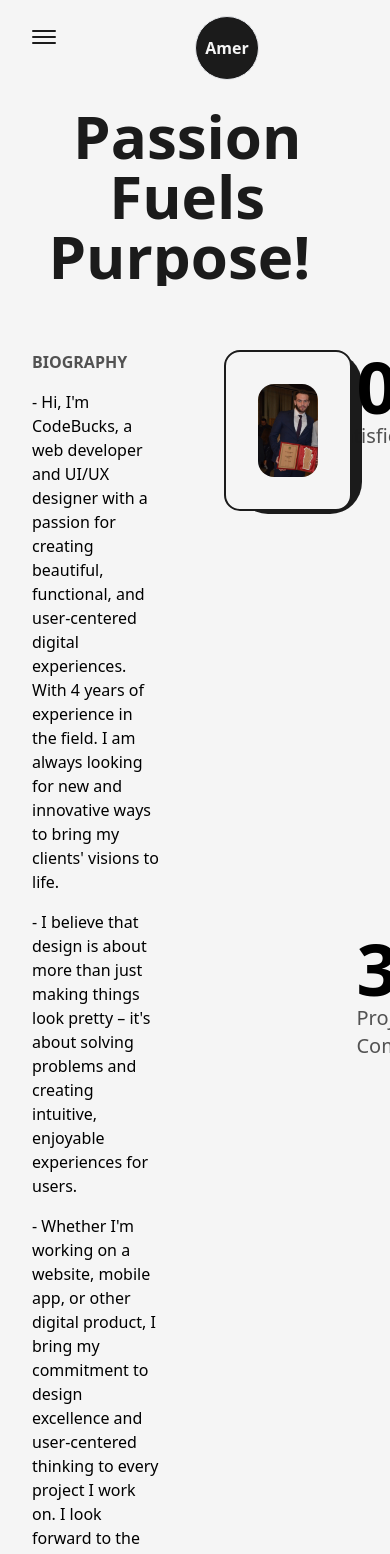
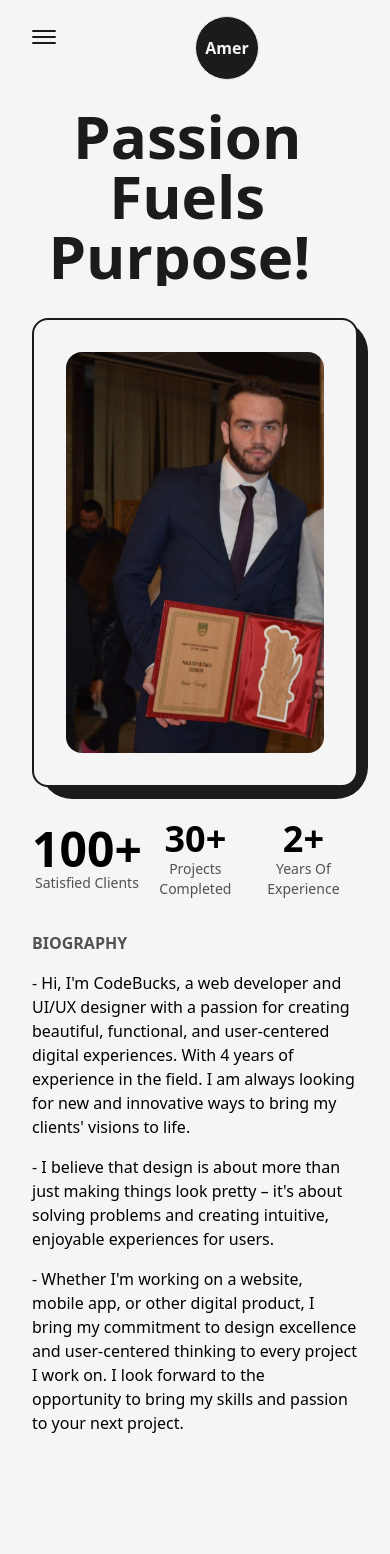
Before and after one commit to amerv97/Next.js-amervarajic-portfolio, a Next.js app in the folder Next.js-Developer-Portfolio-Starter-Code-main/: page /about in a window 390 px wide. Shown: the top 1554 px of the page. Built offline with nearby package versions, Linux system fonts and the light colour scheme.

Commit message:
finished about page everything before skill circle

```diff
--- a/Next.js-Developer-Portfolio-Starter-Code-main/src/pages/about.js
+++ b/Next.js-Developer-Portfolio-Starter-Code-main/src/pages/about.js
@@ -43,9 +43,12 @@ const about = () => {
       </Head>
       <main className="flex w-full flex-col items-center justify-center dark:text-light">
         <Layout className="pt-16">
-          <AnimatedText text="Passion Fuels Purpose! " className="mb-16" />
-          <div className="grid w-full grid-cols-8 gap-16 ">
-            <div className="col-span-3 flex flex-col items-start justify-start">
+          <AnimatedText
+            text="Passion Fuels Purpose! "
+            className="mb-16 lg:!text-7xl sm:!text-6xl xs:!text-4xl sm:mb-8"
+          />
+          <div className="grid w-full grid-cols-8 gap-16 sm:gap-8 ">
+            <div className="col-span-3 flex flex-col items-start justify-start xl:col-span-4 md:order-2 md:col-span-8">
               <h2 className="mb-4 tect-lg font-bold uppercase text-dark/75 dark:text-light/75 ">
                 Biography
               </h2>
@@ -70,7 +73,7 @@ const about = () => {
               </p>
             </div>
 
-            <div className="col-span-3 relative h-max rounded-2xl border-2 border-solid border-dark bg-light p-8 dark:bg-dark dark:border-light ">
+            <div className="col-span-3 relative h-max rounded-2xl border-2 border-solid border-dark bg-light p-8 dark:bg-dark dark:border-light xl:col-span-4 md:order-1 md:col-span-8">
               <div className="top-0 absolute -right-3 -z-10 w-[102%] h-[103%] rounded-[2rem] bg-dark dark:bg-light" />
               <Image
                 src={profilePic}
@@ -81,30 +84,30 @@ const about = () => {
               />
             </div>
 
-            <div className="col-span-2 flex flex-col justify-between items-end">
-              <div className="flex flex-col items-end justify-center">
-                <spam className="inline-block text-7xl font-bold">
+            <div className="col-span-2 flex flex-col justify-between items-end xl:col-span-8 xl:flex-row xl:items-center md:order-1">
+              <div className="flex flex-col items-end justify-center xl:items-center">
+                <spam className="inline-block text-7xl font-bold md:text-6xl sm:text-5xl">
                   <AnimatedNumbers value={100} />+
                 </spam>
-                <h2 className="text-xl font-medium capitalize text-dark/75 dark:text-light/75">
+                <h2 className="text-xl font-medium capitalize text-dark/75 dark:text-light/75 xl:text-center md:text-lg sm:text-base xs:text-sm">
                   satisfied clients
                 </h2>
               </div>
 
-              <div className="flex flex-col items-end justify-center">
-                <spam className="inline-block text-7xl font-bold">
+              <div className="flex flex-col items-end justify-center xl:items-center">
+                <spam className="inline-block text-7xl font-bold md:text-6xl sm:text-5xl xs:text-4xl">
                   <AnimatedNumbers value={30} />+
                 </spam>
-                <h2 className="text-xl font-medium capitalize text-dark/75 dark:text-light/75">
+                <h2 className="text-xl font-medium capitalize text-dark/75 dark:text-light/75 xl:text-center md:text-lg sm:text-base xs:text-sm">
                   projects completed
                 </h2>
               </div>
 
-              <div className="flex flex-col items-end justify-center">
-                <spam className="inline-block text-7xl font-bold">
+              <div className="flex flex-col items-end justify-center xl:items-center">
+                <spam className="inline-block text-7xl font-bold md:text-6xl sm:text-5xl xs:text-4xl">
                   <AnimatedNumbers value={2} />+
                 </spam>
-                <h2 className="text-xl font-medium capitalize text-dark/75 dark:text-light/75">
+                <h2 className="text-xl font-medium capitalize text-dark/75 dark:text-light/75 xl:text-center md:text-lg sm:text-base xs:text-sm">
                   years of experience
                 </h2>
               </div>
```
